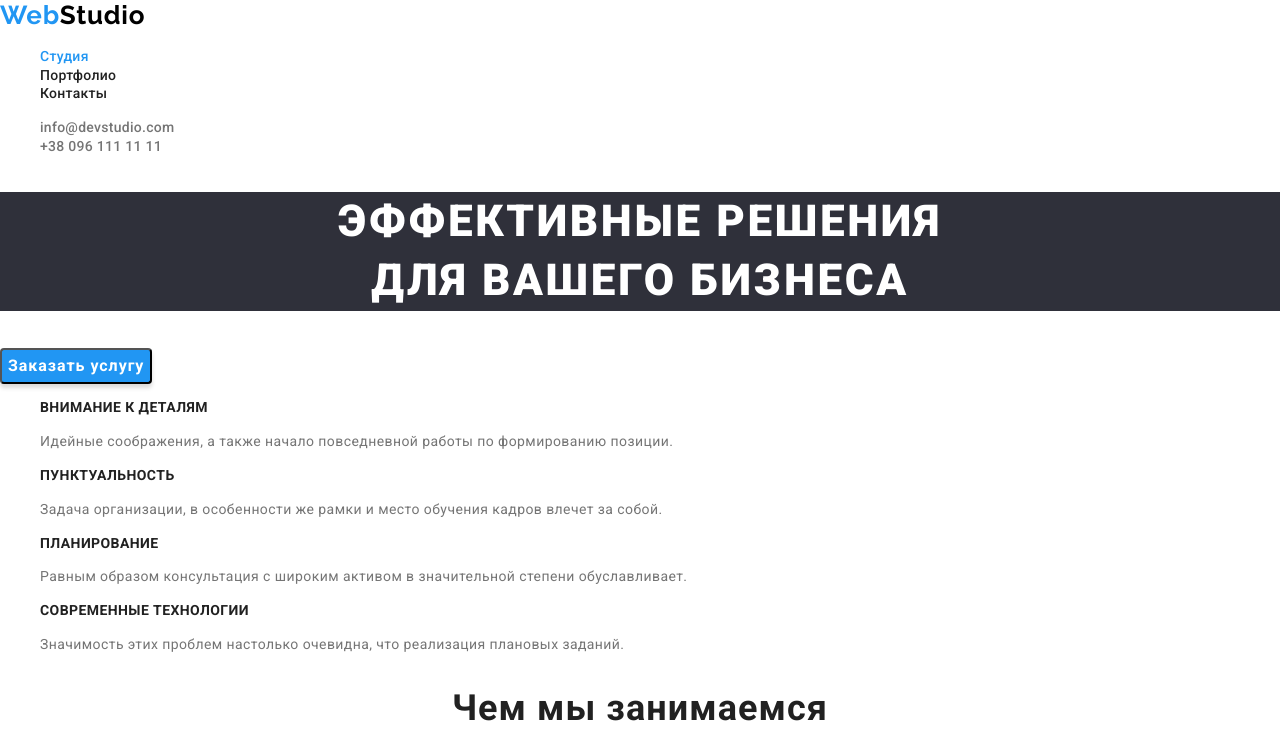
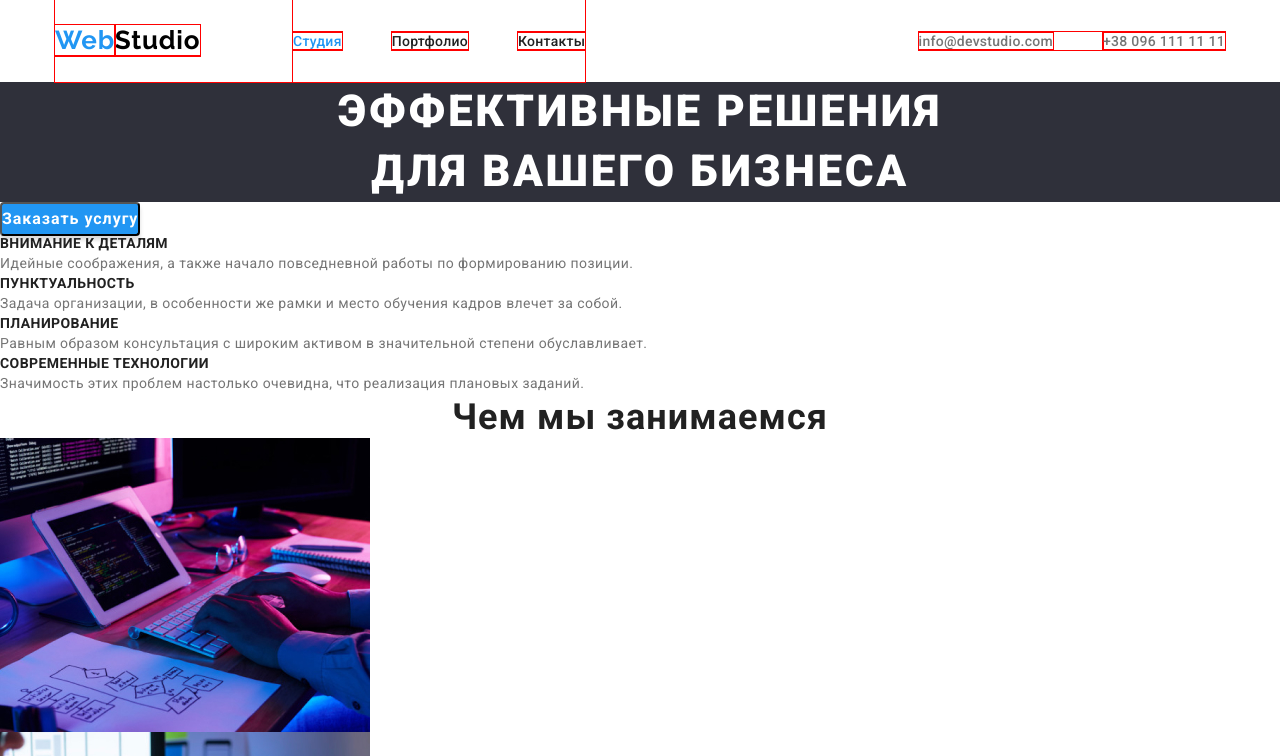
Before and after one commit to VitKo7/goit-markup-hw-03, a plain HTML site: page index.html in a window 1280 px wide. Shown: the top 756 px of the page. Drawn offline with nearby package versions, Linux system fonts and the light colour scheme.

Commit message:
header with flex

```diff
--- a/css/styles.css
+++ b/css/styles.css
@@ -25,6 +25,8 @@ footer background: #2F303A; */
   --team-background: #f5f4fa;
 }
 
+
+
 body {
   background-color: var(--primary-white-color);
   color: var(--primary-text-color);
@@ -50,7 +52,75 @@ h6 {
   color: var(--title-text-color);
 }
 
-/* ! Logo */
+/* ! ========================= ADDED ========================= */
+
+*,
+*::before,
+*::after {
+  margin: 0;
+  padding: 0;
+}
+
+img {
+  display: block;
+}
+
+.link {
+  text-decoration: none;
+}
+
+.container {
+  width: 1200px;
+  padding: 0 15px;
+  margin: 0 auto;
+}
+
+.container * {
+  outline: 1px solid red
+}
+
+
+/* ! ========================= Logo ========================= */
+
+.header .container {
+  display: flex;
+  align-items: center;
+}
+
+.navigation {
+  display: flex;
+  align-items: center;
+}
+
+.logo.link {
+  width: 145px;
+  height: 31px;
+  margin-top: 24px;
+  margin-bottom: 25px;
+  margin-right: 93px;
+}
+
+.site-nav {
+  display: flex;
+  align-items: center;
+}
+
+.navigation-list-item:not(:last-child) {
+  margin-right: 50px;
+  margin-top: 32px;
+  margin-bottom: 32px;
+}
+
+.header-contact-list {
+  display: flex;
+  align-items: center;
+  margin-left: auto;
+}
+
+.header-contact-item .mail {
+  margin-right: 50px;
+}
+
 
 .logo-Web {
   color: var(--accent-color);
@@ -69,7 +139,7 @@ h6 {
   letter-spacing: 0.03em;
 }
 
-/* ! Site Nav */
+/* ! ========================= Site Nav ========================= */
 
 .site-nav .link {
   color: var(--title-text-color);
@@ -104,7 +174,7 @@ h6 {
   letter-spacing: 0.02em;
 }
 
-/* ! Hero */
+/* ! ========================= Hero ========================= */
 
 .hero-title {
   color: var(--primary-white-color);
@@ -132,7 +202,7 @@ h6 {
   border-radius: 4px;
 }
 
-/* ! Features */
+/* ! ========================= Features ========================= */
 
 .section .title {
   font-weight: 700;
@@ -149,7 +219,7 @@ h6 {
   letter-spacing: 0.03em;
 }
 
-/* ! SERVICES & TEAM */
+/* ! ========================= SERVICES & TEAM ========================= */
 
 .section-title {
   font-weight: 700;
@@ -179,7 +249,7 @@ h6 {
   background-color: var(--team-background);
 }
 
-/* ! Footer */
+/* ! ========================= Footer ========================= */
 
 .footer {
   color: var(--primary-white-color);
@@ -205,7 +275,7 @@ h6 {
   letter-spacing: 0.03em;
 }
 
-/* ! Work Samples Filter */
+/* ! ========================= Work Samples Filter ========================= */
 
 .radio-button {
   color: var(--title-text-color);
--- a/index.html
+++ b/index.html
@@ -16,22 +16,30 @@
 
 <body>
     <!-- NAVIGATION -->
-    <header>
-        <nav>
-            <a href="./index.html">
-                <span class="logo-Web">Web</span><span class="logo-Studio">Studio</span></a>
+    <header class="header">
+        <div class="container">
+            <nav class="navigation">
+                <a href="./index.html"
+                class="logo link" aria-label="логотип веб студии">
+                    <span class="logo-Web">Web</span><span class="logo-Studio">Studio</span></a>
 
-            <ul class="site-nav list">
-                <li><a href="./index.html" class="link current">Студия</a></li>
-                <li><a href="./portfolio.html" class="link">Портфолио</a></li>
-                <li><a href="contacts.html" class="link">Контакты</a></li>
+                <ul class="site-nav list">
+                    <li class="navigation-list-item">
+                        <a href="./index.html" class="link current">Студия</a></li>
+                    <li class="navigation-list-item">
+                        <a href="./portfolio.html" class="link">Портфолио</a></li>
+                    <li class="navigation-list-item">
+                        <a href="contacts.html" class="link">Контакты</a></li>
+                </ul>
+            </nav>
+
+            <ul class="header-contact-list list">
+                <li class="header-contact-item">
+                    <a href="mailto:info@devstudio.com" class="mail">info@devstudio.com</a></li>
+                <li class="header-contact-item">
+                    <a href="tel:+380961111111" class="tel">+38 096 111 11 11</a></li>
             </ul>
-        </nav>
-
-            <ul class="list">
-                <li><a href="mailto:info@devstudio.com" class="mail">info@devstudio.com</a></li>
-                <li><a href="tel:+380961111111" class="tel">+38 096 111 11 11</a></li>
-            </ul>
+        </div>
 
     </header>
 
```
